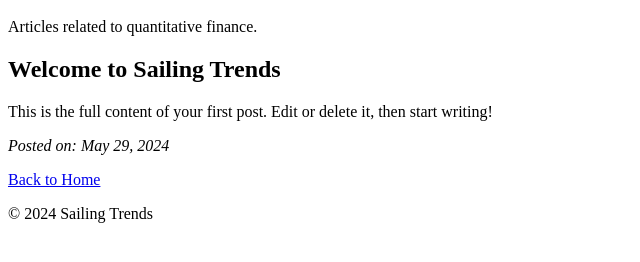
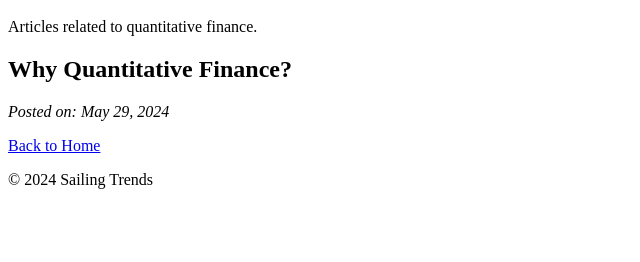
Before and after one commit to tryt0c0de/sailing-trends, a plain HTML site: page introduction.html in a window 1280 px wide. Shown: the part 48-310 px from the top of the page, without its empty margins (0-640 px from the left). Drawn offline with Linux system fonts and the light colour scheme.

Commit message:
Updating Webpage

```diff
--- a/introduction.html
+++ b/introduction.html
@@ -6,8 +6,8 @@
     </header>
     <main>
         <article class="blog-entry-full">
-            <h2>Welcome to Sailing Trends</h2>
-            <p>This is the full content of your first post. Edit or delete it, then start writing!</p>
+            <h2>Why Quantitative Finance?</h2>
+            <p></p>
             <p><em>Posted on: May 29, 2024</em></p>
         </article>
         <nav>
```
